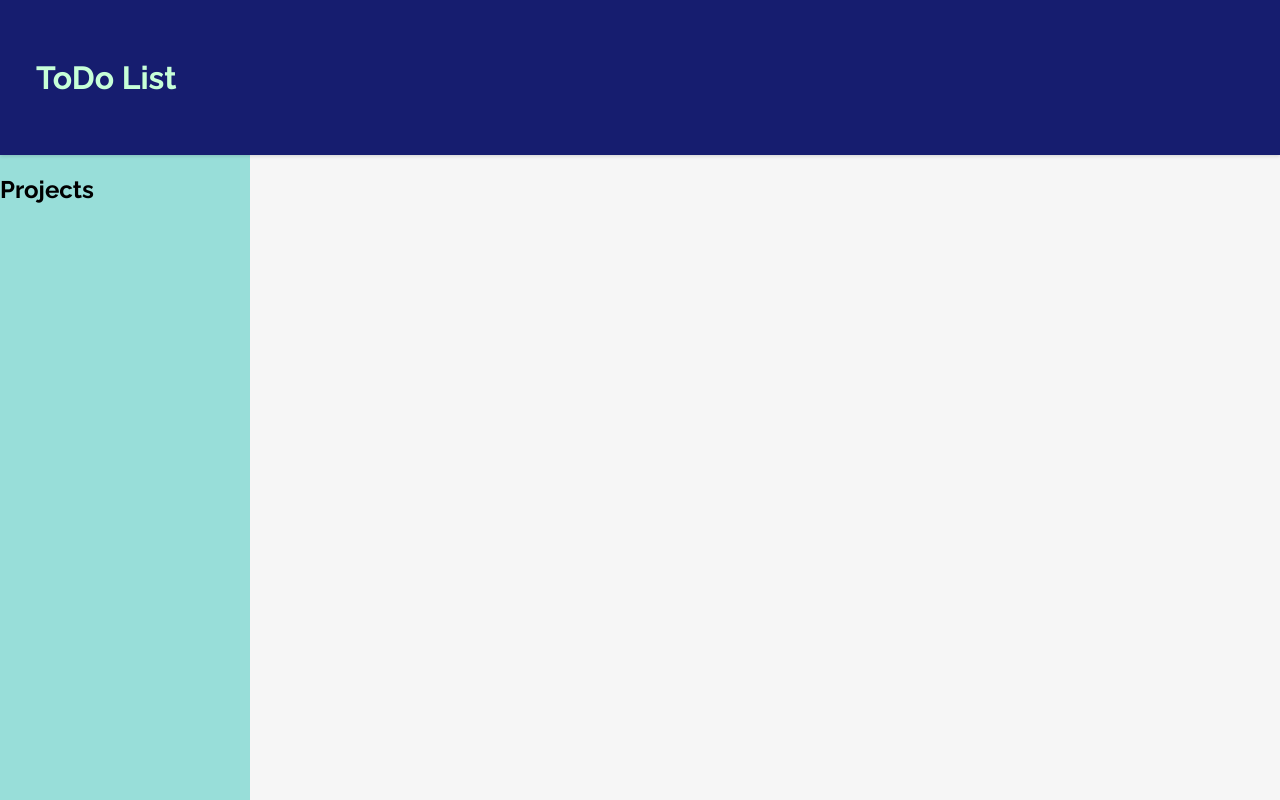
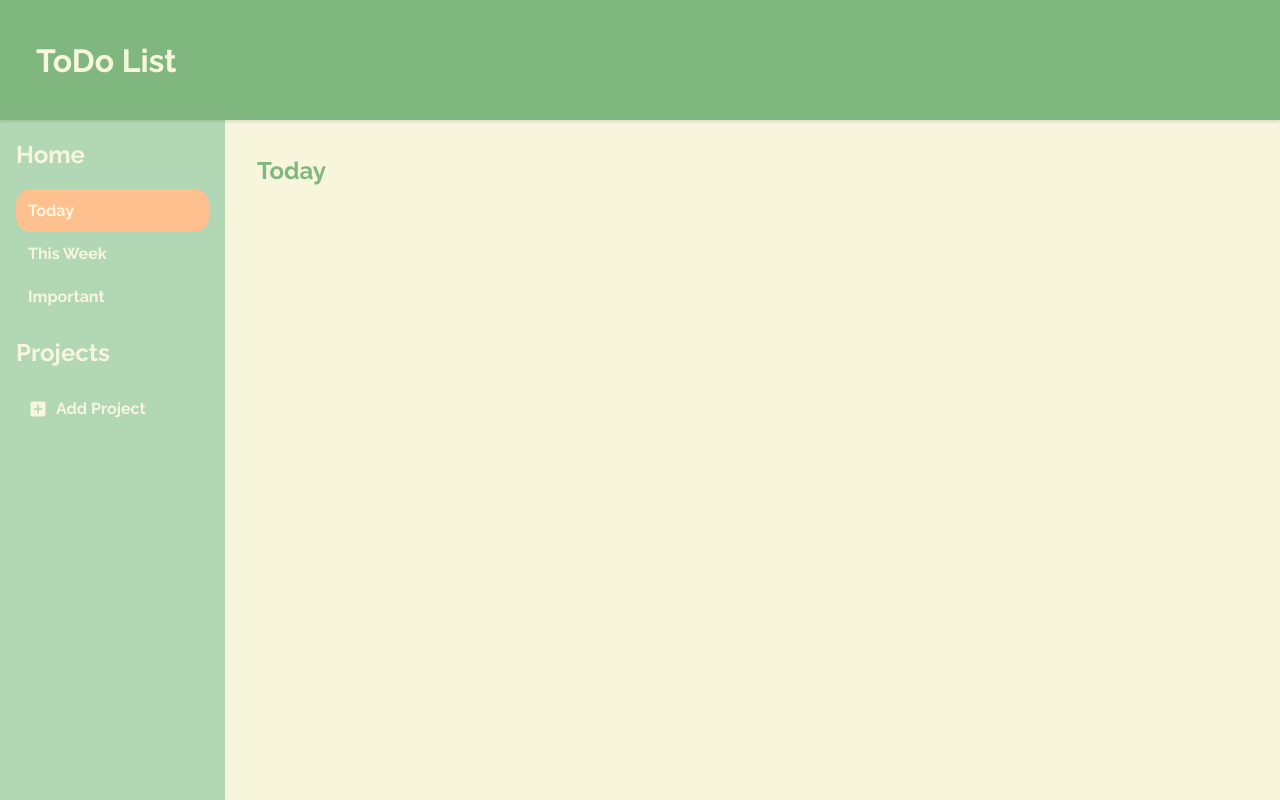
Before and after one commit to haileyrs/todo-list, a website built with webpack: page dist/index.html in a window 1280 px wide. Built offline with nearby package versions, Linux system fonts and the light colour scheme.

Commit message:
improve layout and add more groundwork

```diff
--- a/src/index.js
+++ b/src/index.js
@@ -2,6 +2,10 @@ import _ from 'lodash';
 import './style.css';
 import header from './modules/header';
 import sidebar from './modules/sidebar';
+import today from './modules/today';
+import thisWeek from './modules/thisWeek';
+import important from './modules/important';
+import changeActiveClass from './modules/changeActiveClass';
 
 // function component() {
 //   const element = document.createElement('div');
@@ -12,6 +16,28 @@ import sidebar from './modules/sidebar';
 //   return element;
 // }
 
+function addListeners() {
+  const todayBtn = document.querySelector('.today');
+  const thisWeekBtn = document.querySelector('.this-week');
+  const importantBtn = document.querySelector('.important');
+
+  todayBtn.addEventListener('click', () => {
+    today();
+    changeActiveClass('today')
+  });
+  thisWeekBtn.addEventListener('click', () => {
+    thisWeek();
+    changeActiveClass('this-week');
+  });
+  importantBtn.addEventListener('click', () => {
+    important();
+    changeActiveClass('important');
+  });
+}
+
 const content = document.querySelector('.content');
 content.appendChild(sidebar());
 content.appendChild(header());
+content.appendChild(today());
+
+addListeners();
--- /dev/null
+++ b/src/modules/changeActiveClass.js
@@ -0,0 +1,11 @@
+function changeActiveClass(newPage) {
+  const subItems = document.querySelectorAll('.sub-item');
+  for (let item of subItems) {
+    item.classList.remove('active');
+  }
+
+  const newItem = document.querySelector('.' + newPage);
+  newItem.classList.add('active');
+}
+
+export default changeActiveClass;
--- /dev/null
+++ b/src/modules/footer.js
@@ -0,0 +1,18 @@
+function footer() {
+  const div = document.createElement("div");
+  div.className = "footer";
+
+  div.innerHTML = `
+    <div class="footer">
+      <p>
+        Copyright ©
+        <script>
+          document.write(new Date().getFullYear())
+        </script>
+        haileyrs
+      </p>
+    </div>
+  `
+}
+
+export default footer;
--- /dev/null
+++ b/src/modules/important.js
@@ -0,0 +1,13 @@
+function important() {
+  const div = document.createElement('div');
+  div.className = 'main-content';
+
+  div.innerHTML = `
+  <h2 class="page-title">Important</h2>
+  <div class="task-list"></div>
+  `
+
+  return div
+}
+
+export default important;
--- /dev/null
+++ b/src/modules/objects/projects.js
@@ -0,0 +1,6 @@
+function Projects(todo) {
+
+  return {todo}
+}
+
+export default Projects;
--- /dev/null
+++ b/src/modules/projectPage.js
@@ -0,0 +1,5 @@
+function projectPage() {
+
+}
+
+export default projectPage;
--- a/src/modules/projects.js
+++ /dev/null
@@ -1,6 +0,0 @@
-function Project(todo) {
-
-  return {todo}
-}
-
-export default Project;
--- a/src/modules/sidebar.js
+++ b/src/modules/sidebar.js
@@ -1,12 +1,57 @@
+import Projects from './objects/projects';
+
 function sidebar() {
   const div = document.createElement("div");
   div.className = "sidebar";
 
-  const title = document.createElement("h2");
-  title.textContent = "Projects";
-  div.appendChild(title);
+  div.innerHTML = `
+    <h2 class="title">Home</h2>
+    <div class="sub-items">
+      <div class="sub-item today active">
+        <h4 class="today">Today</h4>
+      </div>
+      <div class="sub-item this-week">
+        <h4 class="this-week">This Week</h4>
+      </div>
+      <div class="sub-item important">
+        <h4 class="important">Important</h4>
+      </div>
+    </div>
+    <h2 class="title">Projects</h2>
+  `
+
+  div.appendChild(listProjects())
+  // addListeners()
 
   return div;
 }
 
+function listProjects() {
+  const subItems = document.createElement('div');
+  subItems.className = 'sub-items';
+  if (Projects.length === 3) {
+    for (let i = 0; i < Projects.length; i++) {
+      const titleDiv = document.createElement('div');
+      titleDiv.className = 'sub-item' + Projects[i].id
+      const title = document.createElement('h4');
+      title.textContent = Projects[i].title;
+
+      titleDiv.appendChild(title);
+      subItems.appendChild(titleDiv);
+    }
+
+  } else {
+    const div = document.createElement('div');
+    div.className = 'sub-item add-project';
+    div.innerHTML = `
+      <svg xmlns="http://www.w3.org/2000/svg" viewBox="0 0 24 24"><title>plus-box</title><path fill="#F7F6DC" d="M17,13H13V17H11V13H7V11H11V7H13V11H17M19,3H5C3.89,3 3,3.89 3,5V19A2,2 0 0,0 5,21H19A2,2 0 0,0 21,19V5C21,3.89 20.1,3 19,3Z" /></svg>
+      <h4 class="add-project">Add Project</h4>
+    `
+    subItems.appendChild(div);
+  }
+
+  return subItems;
+}
+
+
 export default sidebar;
--- /dev/null
+++ b/src/modules/thisWeek.js
@@ -0,0 +1,14 @@
+function thisWeek() {
+
+  const div = document.createElement('div');
+  div.className = 'main-content';
+
+  div.innerHTML = `
+  <h2 class="page-title">This Week</h2>
+  <div class="task-list"></div>
+  `
+
+  return div
+}
+
+export default thisWeek;
--- /dev/null
+++ b/src/modules/today.js
@@ -0,0 +1,13 @@
+function today() {
+  const div = document.createElement('div');
+  div.className = 'main-content';
+
+  div.innerHTML = `
+  <h2 class="page-title">Today</h2>
+  <div class="task-list"></div>
+  `
+
+  return div
+}
+
+export default today;
--- a/src/style.css
+++ b/src/style.css
@@ -5,20 +5,25 @@
 }
 
 body {
-  background-color: #F6F6F6;
+  background-color: #F7F6DC;
   margin: 0;
+}
+
+svg {
+  height: 20px;
+  padding-right: 8px;
 }
 
 .content {
   height: 100vh;
   width: 100vw;
   display: grid;
-  grid-template-columns: 250px 1fr;
-  grid-template-rows: 155px 1fr;
+  grid-template-columns: 225px 1fr;
+  grid-template-rows: 120px 1fr;
 }
 
 .header {
-  background-color: #161D6F;
+  background-color: #7FB77E;
   grid-column: 1 / 4;
   display: flex;
   justify-content: space-between;
@@ -27,11 +32,44 @@ body {
   box-shadow: rgba(0, 0, 0, 0.16) 0px 1px 4px;
 }
 
-.sidebar {
-  background-color: #98DED9;
-  grid-row: 2 / 3;
+.header h1 {
+  color: #F7F6DC;
 }
 
-.header h1 {
-  color: #C7FFD8;
+.sidebar {
+  background-color: #B1D7B4;
+  grid-row: 2 / 3;
+  padding: 0 16px;
+
 }
+
+.sidebar h2, .sidebar h4 {
+  color: #F7F6DC;
+}
+
+.sidebar h4 {
+  margin: 0;
+}
+
+.sub-item {
+  display: flex;
+  align-items: center;
+  border-radius: 15px;
+  padding: 12px;
+}
+
+.sub-item:hover, .sub-item.active {
+  background-color: #FFC090;
+}
+
+.sidebar h4:hover {
+  cursor: pointer;
+}
+
+.main-content {
+  padding: 16px 32px;
+}
+
+.page-title {
+  color: #7FB77E;
+}
```
Also changed, not shown: dist/index.html, dist/main.js, src/modules/objects/todos.js (line endings or trailing spaces).
